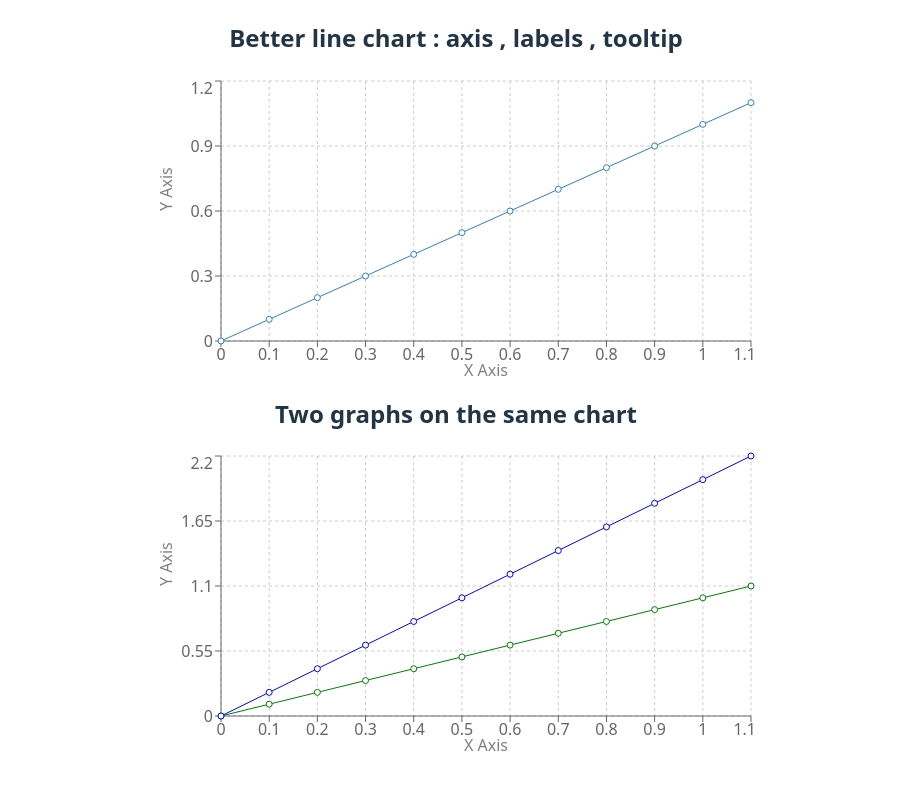
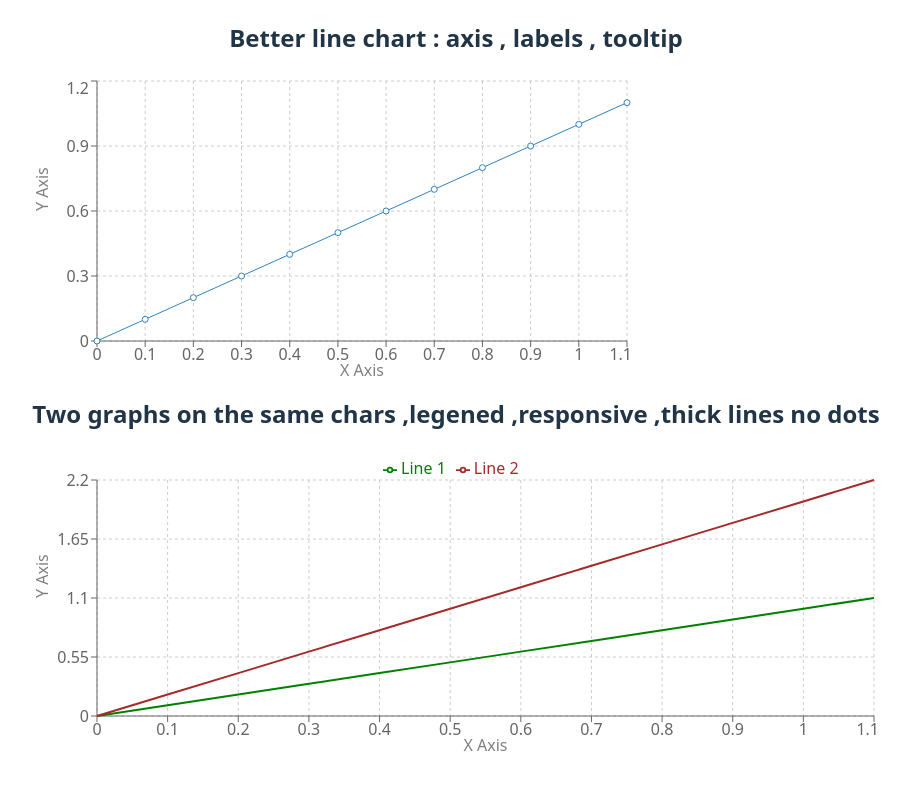
Before and after one commit to NathanKr/recharts-playground, a React (Vite) app: page / in a window 1280 px wide. Shown: the part 424-1214 px from the top of the page, without its empty margins (184-1094 px from the left). Built offline with nearby package versions, Linux system fonts and the light colour scheme.

Commit message:
two graphs on the same chart and more

```diff
--- a/src/App.tsx
+++ b/src/App.tsx
@@ -1,7 +1,9 @@
 import {
   CartesianGrid,
+  Legend,
   Line,
   LineChart,
+  ResponsiveContainer,
   Tooltip,
   XAxis,
   YAxis,
@@ -13,7 +15,6 @@ const x = [0, 0.1, 0.2, 0.3, 0.4, 0.5, 0.6, 0.7, 0.8, 0.9, 1, 1.1];
 const y1 = x.map((value) => value);
 const y2 = x.map((value) => value * 2);
 const data1 = x.map((value, index) => ({ x: value, y: y1[index] }));
-const data2 = x.map((value, index) => ({ x: value, y: y2[index] }));
 
 const combinedData = x.map((value, index) => ({
   x: value,
@@ -46,8 +47,11 @@ function App() {
         <Tooltip />
         <Line dataKey="y" />
       </LineChart>
-      <h2>Two graphs on the same chart</h2>
-      <LineChart width={600} height={300} data={combinedData}>
+      <h2>
+        Two graphs on the same chars ,legened ,responsive ,thick lines no dots
+      </h2>
+      <ResponsiveContainer width="100%" height={300}>
+        <LineChart data={combinedData}>
           {/* -- dashed lines grid */}
           <CartesianGrid strokeDasharray="3 3" />
           {/* the label is inside the chart at its bottom with offset 5 */}
@@ -61,9 +65,23 @@ function App() {
           />
           {/* show the y value on the chart when hovered */}
           <Tooltip />
-        <Line dataKey="y1" stroke="green" />
-        <Line dataKey="y2" stroke="blue" />
+          <Legend verticalAlign="top" />
+          <Line
+            dataKey="y1"
+            stroke="green"
+            strokeWidth={2}
+            name="Line 1"
+            dot={false}
+          />
+          <Line
+            dataKey="y2"
+            stroke="brown"
+            strokeWidth={2}
+            name="Line 2"
+            dot={false}
+          />
         </LineChart>
+      </ResponsiveContainer>
     </>
   );
 }
```
Lines whose indentation alone changed are shown as unchanged.
